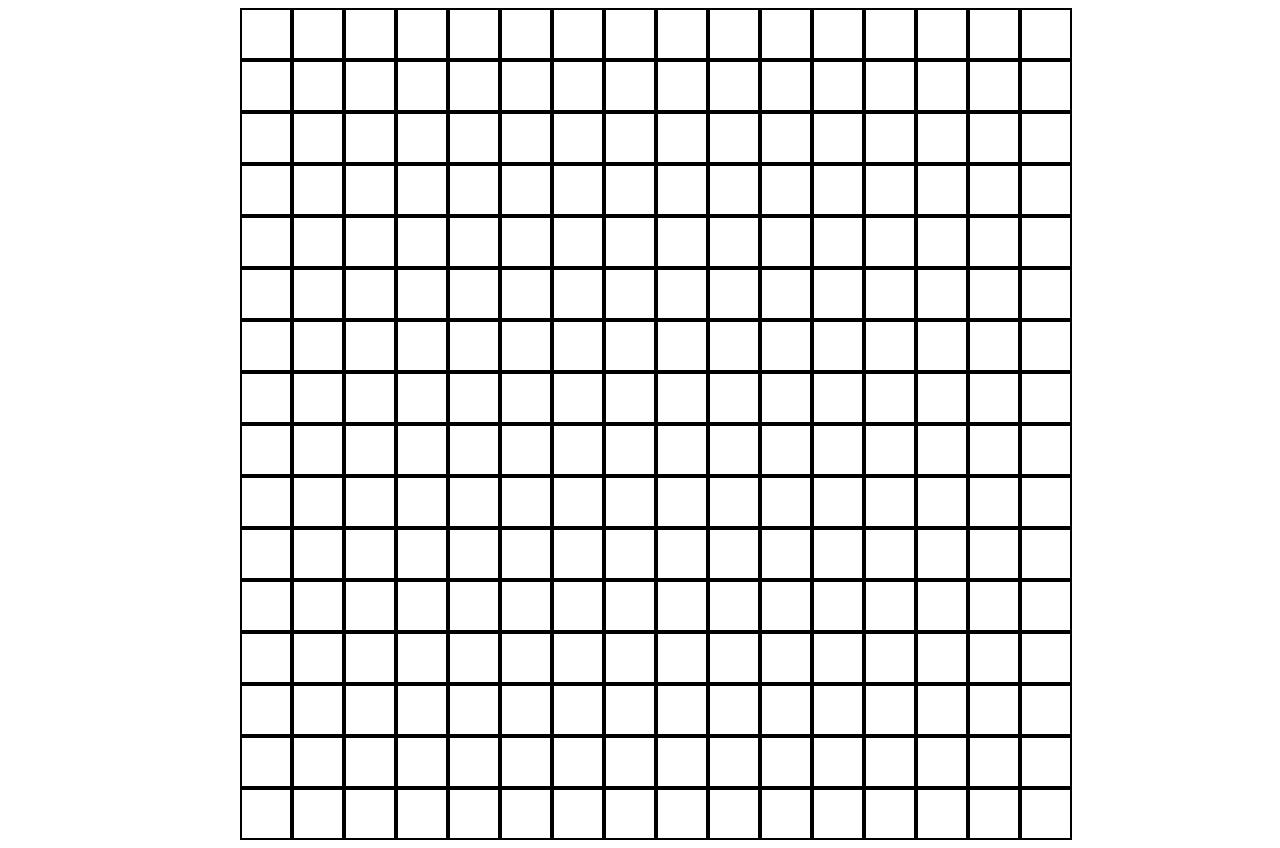
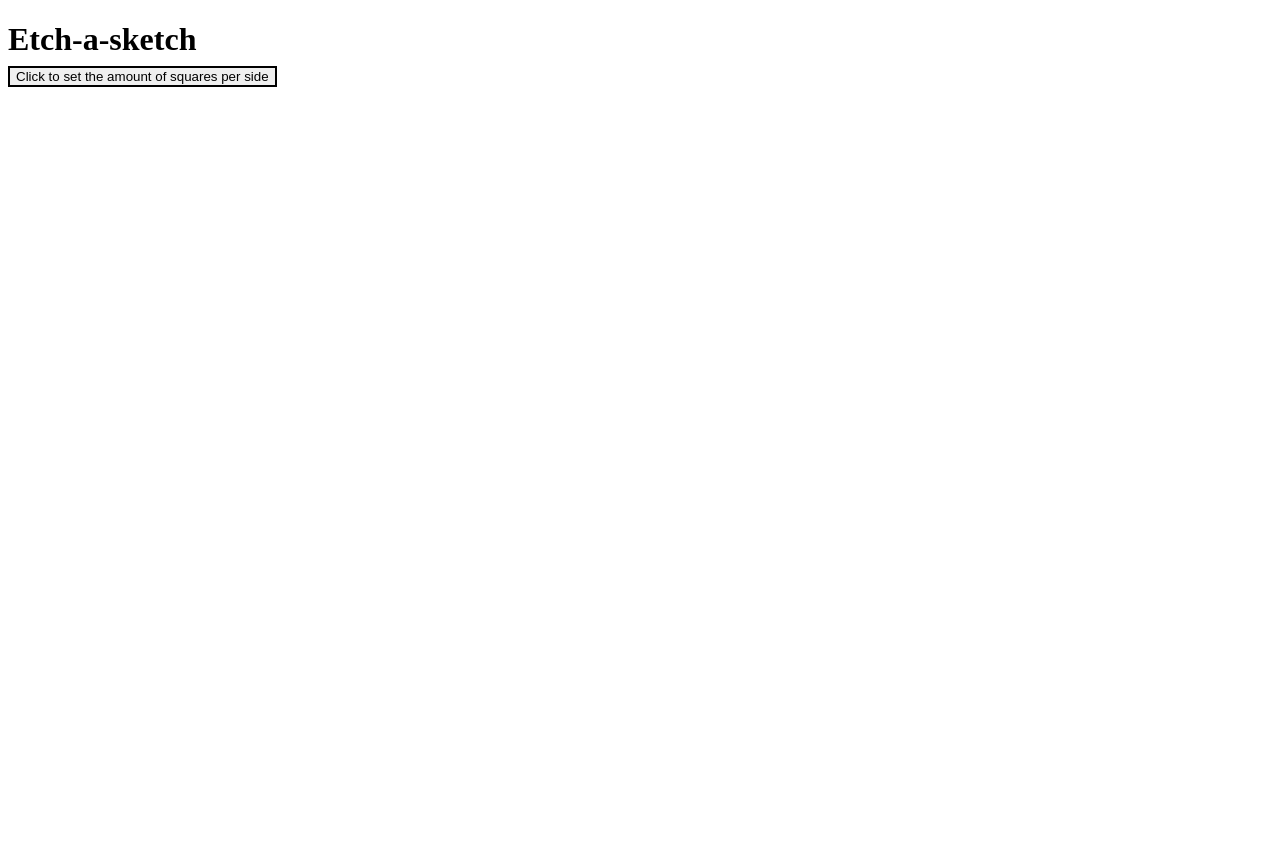
Before and after one commit to UlmM35/etch-a-sketch-odin, a plain HTML site: page index.html in a window 1280 px wide. Drawn offline with Linux system fonts and the light colour scheme.

Commit message:
Added button to generate new squares

```diff
--- a/index.html
+++ b/index.html
@@ -7,6 +7,8 @@
     <title>Document</title>
 </head>
 <body>
+    <h1 class="header">Etch-a-sketch</h1>
+    <button id="amount">Click to set the amount of squares per side</button>
     <div id="container"></div>
     <script src="logic.js"></script>
 </body>
--- a/logic.js
+++ b/logic.js
@@ -1,15 +1,27 @@
-function generateDivs() {
+function generateDivs(size = 64) {
     const container = document.querySelector("#container");
-    for (let i = 0; i < 16; i++) {
+    for (let i = 0; i < size/4; i++) {
         const row = document.createElement("div");
         row.classList.add("row");
         container.appendChild(row);
-        for (let j = 0; j < 16; j++){
+        for (let j = 0; j < size/4; j++){
             const square = document.createElement("div");
             square.classList.add("square");
+            square.addEventListener("mouseover", (event) => {
+                let target = event.target;
+
+                target.setAttribute("style", "background-color: blue");
+            });
             row.appendChild(square);
         }
     }
 }
 
-generateDivs()
+const squareContainer = document.querySelector("#container");
+
+const button = document.querySelector("#amount");
+
+button.addEventListener("click", () => {
+    const size = prompt("Enter the amount of squares you want. Max 100");
+    generateDivs(size);
+});
--- a/style.css
+++ b/style.css
@@ -1,10 +1,22 @@
 body {
     min-height: 100vh;
 }
+
+.header {
+    margin-bottom: 8px;
+}
+
+button {
+    border: 2px solid black;
+    margin-bottom: 16px;
+}
+
 .row {
     display: flex;
-    max-width: 800px;
-    margin: 0 auto;
+    justify-content: center;
+    align-items: center;
+    max-width: 960px;
+    max-height: 960px;
 }
 
 .square {
```
